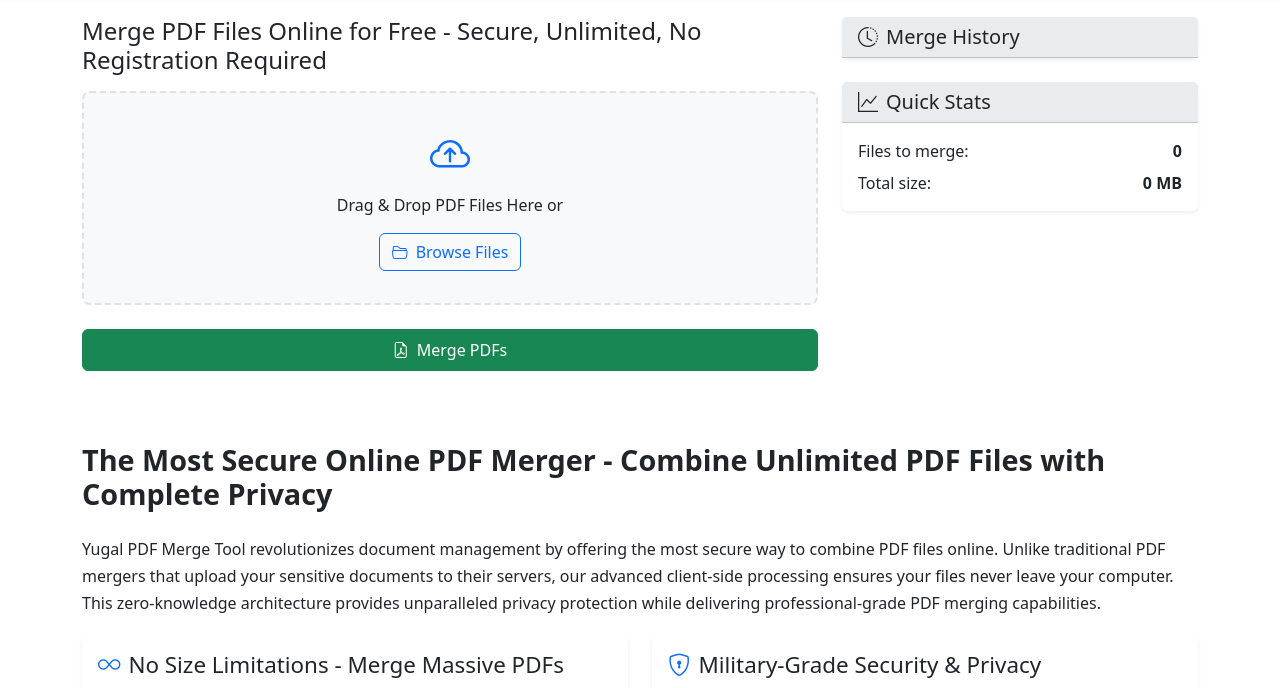
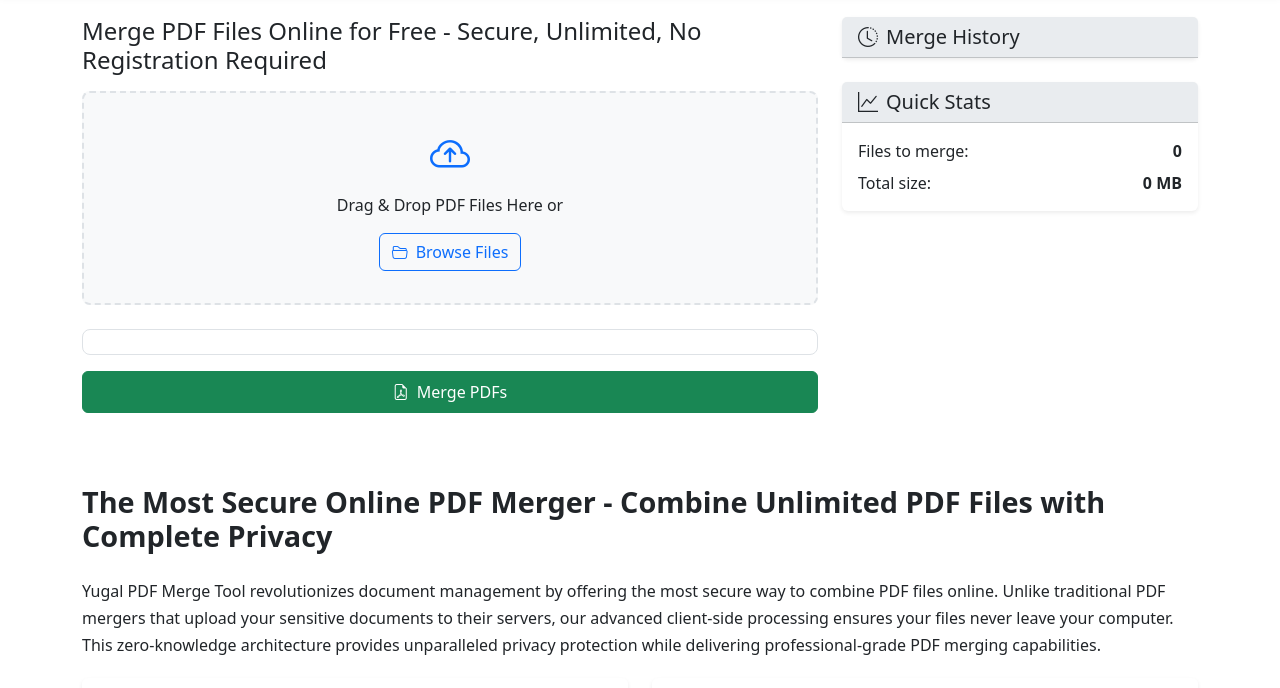
Before and after one commit to yugalofficial/pdf-merge, a plain HTML site: page index.html in a window 1280 px wide. Shown: the part 63-751 px from the top of the page. Drawn offline with nearby package versions, Linux system fonts and the light colour scheme.

Commit message:
Update index.html

```diff
--- a/index.html
+++ b/index.html
@@ -52,6 +52,15 @@
       border-color: #0d6efd;
     }
 
+    .file-list-container {
+      max-height: 500px;
+      overflow-y: auto;
+      margin-bottom: 1rem;
+      border-radius: 0.5rem;
+      background-color: var(--bs-body-bg);
+      border: 1px solid var(--bs-border-color);
+    }
+
     .file-item {
       padding: 0.75rem;
       margin-bottom: 0.5rem;
@@ -69,6 +78,10 @@
     @media (max-width: 576px) {
       .file-name {
         max-width: 150px;
+      }
+
+      .file-list-container {
+        max-height: 300px;
       }
     }
 
@@ -191,6 +204,25 @@
     .encrypted-file {
       background-color: rgba(13, 110, 253, 0.2);
     }
+
+    /* Custom scrollbar */
+    .file-list-container::-webkit-scrollbar {
+      width: 8px;
+    }
+
+    .file-list-container::-webkit-scrollbar-track {
+      background: var(--bs-light-bg-subtle);
+      border-radius: 0 0.5rem 0.5rem 0;
+    }
+
+    .file-list-container::-webkit-scrollbar-thumb {
+      background: #888;
+      border-radius: 4px;
+    }
+
+    .file-list-container::-webkit-scrollbar-thumb:hover {
+      background: #555;
+    }
   </style>
 </head>
 <body class="bg-body">
@@ -233,7 +265,9 @@
           </div>
 
           <!-- File List -->
-          <div id="fileList" class="mb-4"></div>
+          <div class="file-list-container">
+            <div id="fileList" class="mb-4"></div>
+          </div>
 
           <!-- Merge Button -->
           <button id="mergeBtn" class="btn btn-success w-100 py-2">
```
